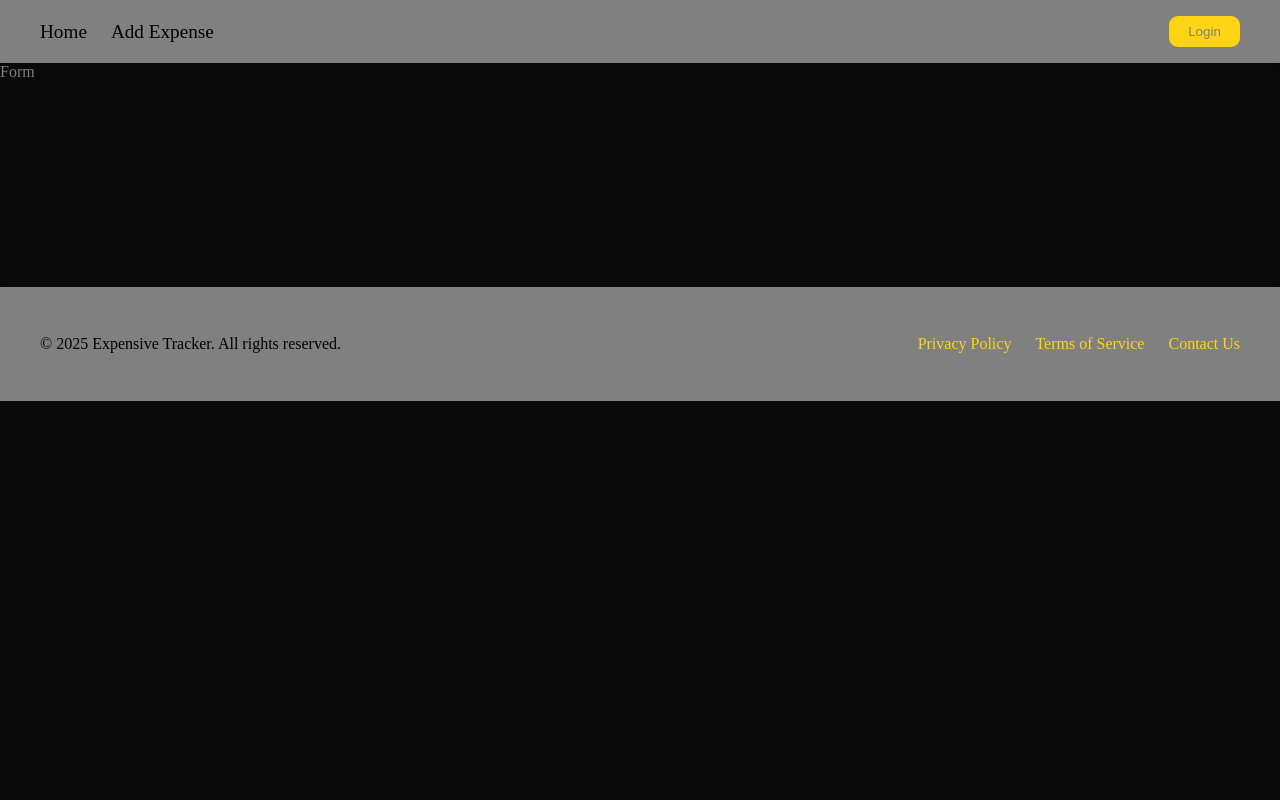
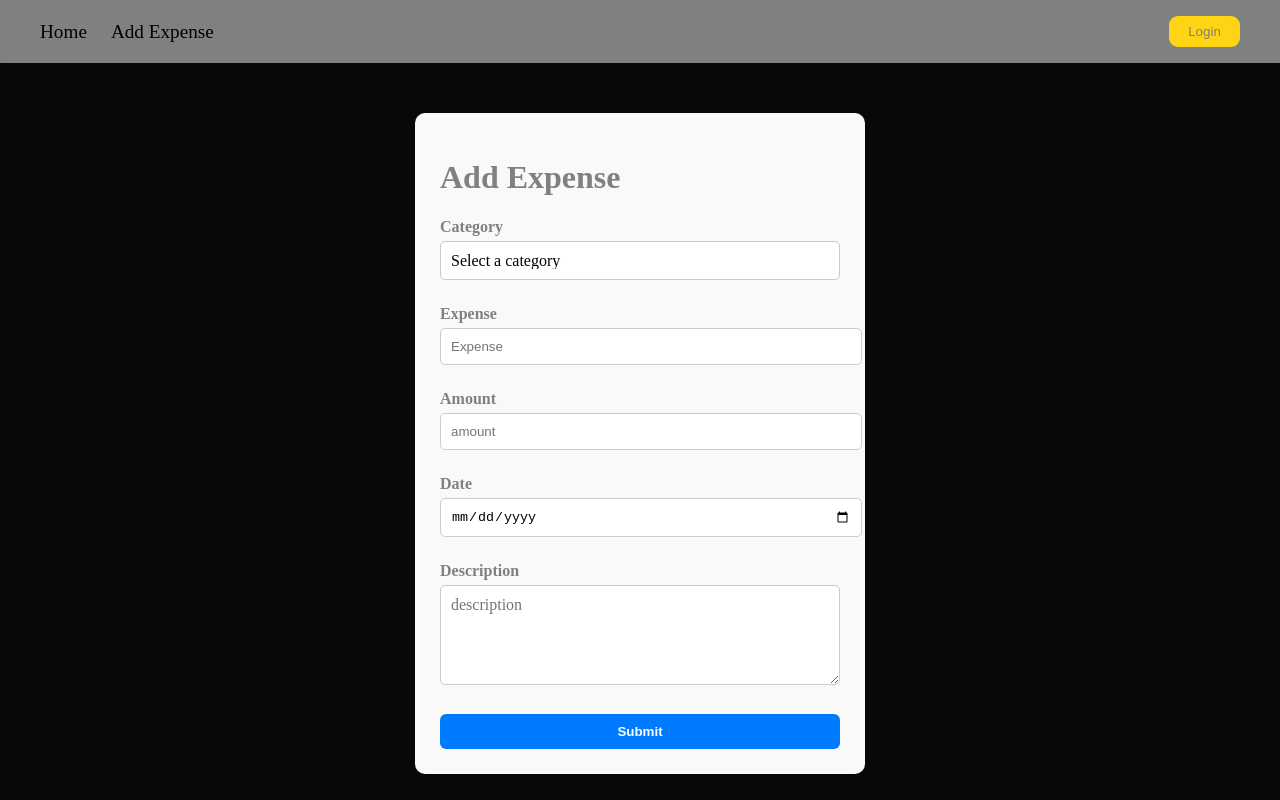
Before and after one commit to shyam5839/Expensive-Tracker, a React (Vite) app: page /form/create in a window 1280 px wide. Shown: the top 800 px of the page. Built offline with nearby package versions, Linux system fonts and the light colour scheme.

Commit message:
Added expense form

```diff
--- a/package.json
+++ b/package.json
@@ -11,11 +11,13 @@
   },
   "dependencies": {
     "expense-tracker": "file:",
+    "formik": "^2.4.6",
     "react": "^19.0.0",
     "react-dom": "^19.0.0",
     "react-icons": "^5.5.0",
     "react-router-dom": "^7.5.0",
-    "sass": "^1.86.3"
+    "sass": "^1.86.3",
+    "yup": "^1.6.1"
   },
   "devDependencies": {
     "@eslint/js": "^9.21.0",
--- a/src/Router/Routers.jsx
+++ b/src/Router/Routers.jsx
@@ -1,7 +1,7 @@
 import React from 'react'
 import { Route, Routes } from 'react-router-dom'
 import Home from './../pages/Home.jsx';
-import Form from '../pages/Form/Form.jsx';
+import AddExpense from '../pages/Form/AddExpense.jsx';
 
 
 const Routers = () => {
@@ -12,7 +12,7 @@ const Routers = () => {
 <Routes>
   <Route path='/' element={<Home/>} />
   <Route path='/home' element={<Home/>} />
-  <Route path='/form/create' element={<Form/>} />
+  <Route path='/form/create' element={<AddExpense/>} />
 </Routes>
   )
 }
--- a/src/pages/Dashboard.jsx
+++ b/src/pages/Dashboard.jsx
@@ -52,7 +52,7 @@ const Dashboard = () => {
 
         <li key={x.id}>
             <span>{x.name}</span>
-            <span className={x.amount<0?"negative":"positive"}>
+            <span className={ x.amount < 0 ? "negative":"positive" } >
 
             ₹{x.amount}
 
--- /dev/null
+++ b/src/pages/Form/AddExpense.css
@@ -0,0 +1,82 @@
+.form-container {
+  background-color: #f9f9f9;
+  width: 400px;
+  margin: 50px auto;
+  padding: 25px;
+  border-radius: 10px;
+  box-shadow: 0 0 10px rgba(0, 0, 0, 0.1);
+}
+
+.form-content {
+  display: flex;
+  flex-direction: column;
+}
+
+.form-group {
+  margin-bottom: 20px;
+}
+
+label {
+  font-weight: 600;
+  margin-bottom: 5px;
+  display: block;
+}
+
+input {
+  padding: 10px;
+  width: 100%;
+  border-radius: 5px;
+  border: 1px solid #ccc;
+}
+
+.error {
+  color: red;
+  font-size: 0.85rem;
+  margin-top: 5px;
+}
+
+.submit-btn {
+  padding: 10px 20px;
+  background-color: #007bff;
+  color: white;
+  border: none;
+  border-radius: 6px;
+  cursor: pointer;
+  font-weight: bold;
+}
+
+.submit-btn:hover {
+  background-color: #0056b3;
+}
+
+textarea {
+    width: 100%;
+    padding: 10px;
+    border: 1px solid #ccc;
+    border-radius: 5px;
+    resize: vertical; /* Allows user to resize vertically */
+    font-family: inherit;
+    font-size: 1rem;
+    box-sizing: border-box;
+    min-height: 100px;
+  }
+
+  select {
+    padding: 10px;
+    width: 100%;
+    border-radius: 5px;
+    border: 1px solid #ccc;
+    background-color: #fff;
+    font-family: inherit;
+    font-size: 1rem;
+    box-sizing: border-box;
+    appearance: none; /* removes native styling in some browsers */
+    cursor: pointer;
+  }
+
+  /* Optional: add a dropdown arrow using background */
+  select:focus {
+    border-color: #007bff;
+    outline: none;
+    box-shadow: 0 0 4px rgba(0, 123, 255, 0.4);
+  }
--- /dev/null
+++ b/src/pages/Form/AddExpense.jsx
@@ -0,0 +1,102 @@
+import React from 'react'
+import { Formik, Form, ErrorMessage, Field } from 'formik';
+import * as Yup from 'yup';
+import './AddExpense.css';
+
+const AddExpense = () => {
+
+
+  const initialValues = {
+    expense: '',
+    amount: '',
+    date: '',
+    description: '',
+  }
+
+  const validationSchema =Yup.object(
+    {
+      expense :Yup.string()
+        .required('Expense is required')
+        .min(3, 'Expense must be at least 3 characters long')
+        .max(20, 'Expense must be at most 20 characters long'),
+      amount: Yup.number()
+        .required('Amount is required'),
+      date :Yup.date()
+        .required('Date is required'),
+      description :Yup.string()
+        .min(3, 'Description must be at least 3 characters long')
+        .max(20, 'Description must be at most 20 characters long'),
+      category: Yup.string()
+        .required('Category is required')
+        .notOneOf([''], 'Please select a category') // disallow empty value
+    }
+  );
+
+  const handleSubmit = (values, {resetForm}) => {
+    console.log('Form submitted', values);
+    resetForm();
+    alert('Form submitted successfully!');
+  }
+
+
+  return (
+    <div className="form-container">
+      <h1>Add Expense</h1>
+      <Formik
+      initialValues={initialValues}
+      validationSchema={validationSchema}
+      onSubmit={handleSubmit}
+      >
+         <Form className="form-content">
+
+         <div className="form-group">
+            <label htmlFor="category">Category</label>
+            <Field name="category" placeholder="category" type="text" as="select">
+              <option value="">Select a category</option>
+              <option value="food">Food</option>
+              <option value="transportation">Transportation</option>
+              <option value="entertainment">Entertainment</option>
+              <option value="utilities">Utilities</option>
+            </Field>
+            <div className="error">
+              <ErrorMessage name="category" component="div" className="error" />
+            </div>
+          </div>
+
+         <div className="form-group">
+            <label htmlFor="expense">Expense</label>
+            <Field name="expense" placeholder="Expense" />
+            <div className="error">
+              <ErrorMessage name="expense" component="div" className="error" /> </div>
+            </div>
+          <div className="form-group">
+            <label htmlFor="expense">Amount</label>
+            <Field name="amount" placeholder="amount" type="number" />
+            <div className="error">
+              <ErrorMessage name="amount" component="div" className='error' />
+            </div>
+          </div>
+          <div className="form-group">
+            <label htmlFor="date">Date</label>
+            <Field name="date" placeholder="date" type="date" />
+            <div className="error">
+              <ErrorMessage name="date" component="div" className="error" />
+            </div>
+          </div>
+
+          <div className="form-group">
+            <label htmlFor="description">Description</label>
+            <Field name="description" placeholder="description" type="text" as="textarea" />
+            <div className="error">
+              <ErrorMessage name="description" component="div" className="error" />
+            </div>
+          </div>
+
+          <button type='submit' className="submit-btn">Submit</button>
+        </Form>
+      </Formik>
+    </div>
+  )
+}
+
+export default AddExpense
--- a/src/pages/Form/Form.jsx
+++ /dev/null
@@ -1,11 +0,0 @@
-import React from 'react'
-
-const Form = () => {
-  return (
-    <div>
-      Form
-    </div>
-  )
-}
-
-export default Form
```
Also changed, not shown: 1 other file (tests, documents, lock files or other folders).
